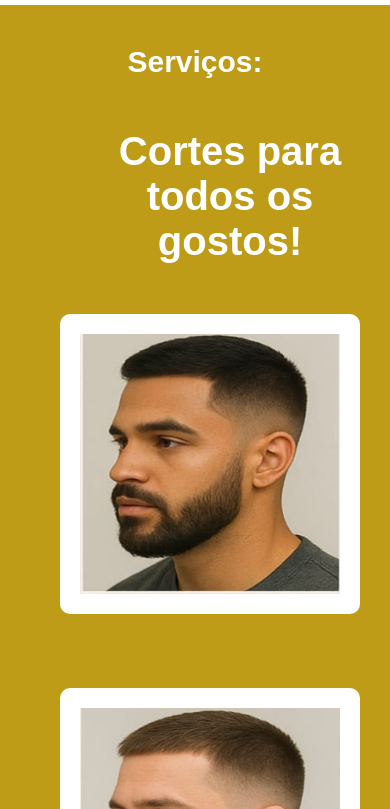
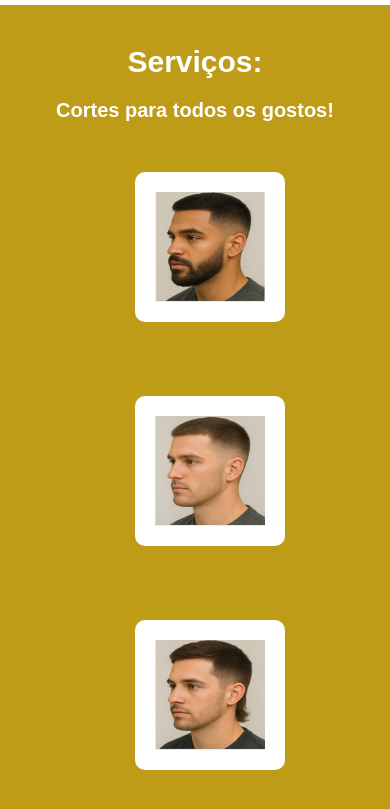
Before and after one commit to Pedroita-057/Projeto, a React (Create React App) app: page / in a window 390 px wide. Shown: the part 1315-2124 px from the top of the page. Built offline with nearby package versions, Linux system fonts and the light colour scheme.

Commit message:
responsividade

```diff
--- a/src/componentes/Serviços/Serviços.js
+++ b/src/componentes/Serviços/Serviços.js
@@ -44,7 +44,7 @@ export default function Serviços() {
                 </div>
 
                  </div>
-            <h1>Outros serviços disponiveis:</h1>
+
 
             </div>
         </>
--- a/src/componentes/Serviços/serviços.css
+++ b/src/componentes/Serviços/serviços.css
@@ -30,8 +30,6 @@
     color: #fff;
     margin-top: 50px;
     margin-left: 70px;
-
-
     align-items: flex-start;
 }
 .fotos1{
@@ -70,5 +68,16 @@
         margin: 20px 10px 0 10px;
 
     }
+   .serviços h2{
+        font-size: 20px;
+        margin: 20px 10px 0 10px;
+   }
+   .fotos img{
+     height: 150px;
+     width: 150px;
+     margin: 50px 20px 20px 50px;
+     border: 20px solid #fff;
+     border-radius: 10px;
+   }
 
 }
```
